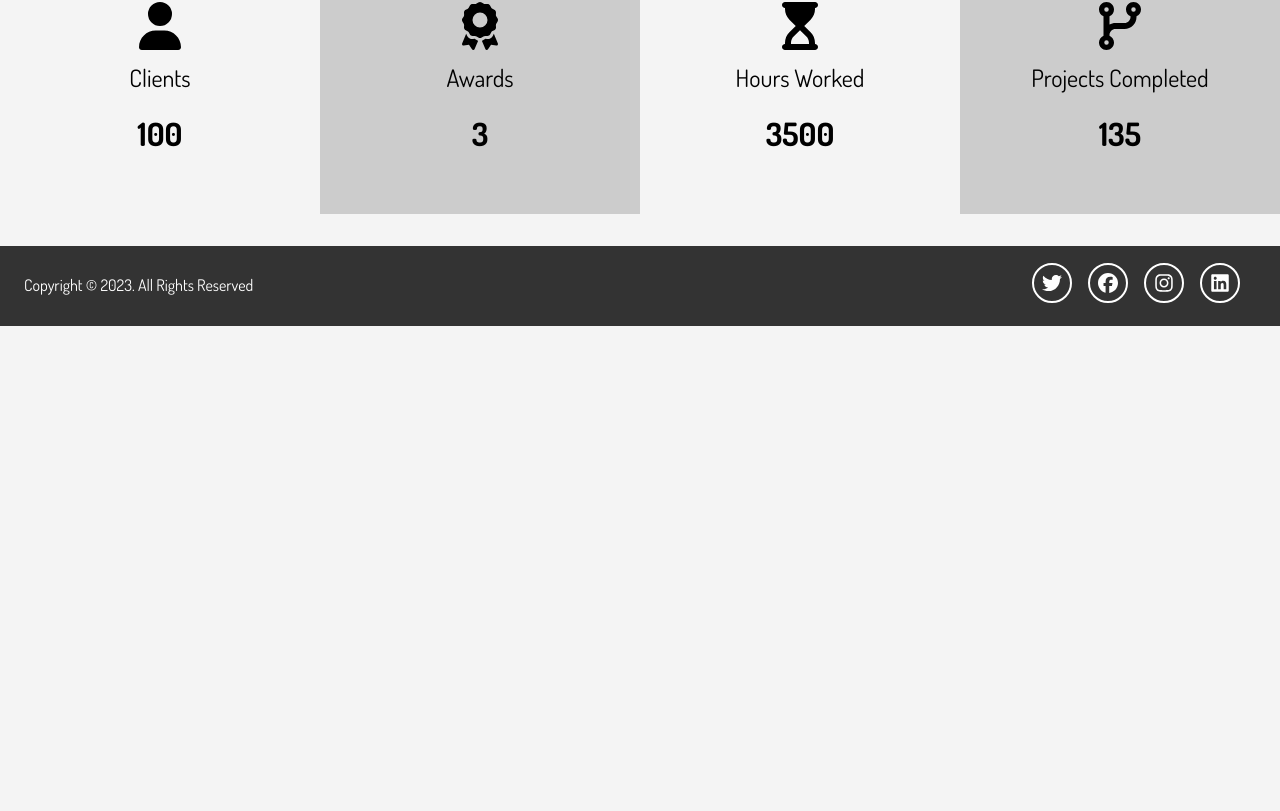
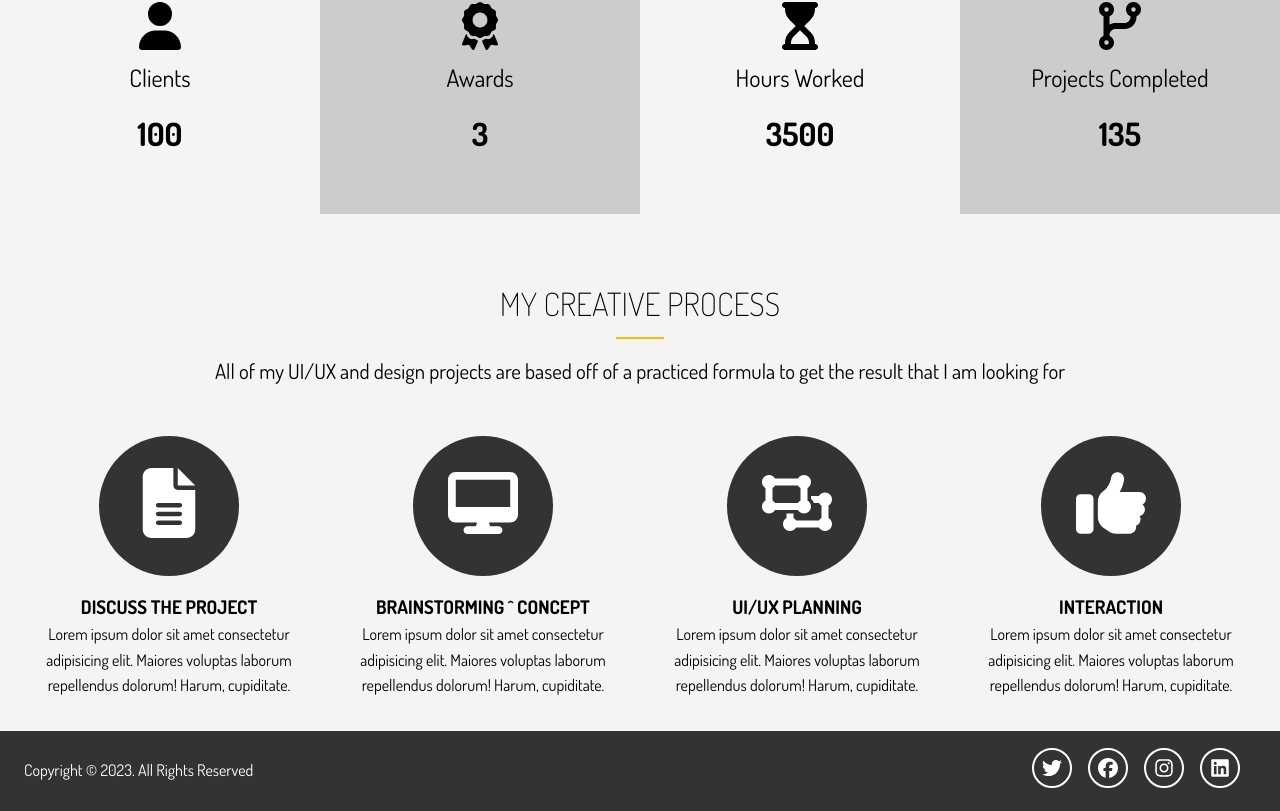
Before and after one commit to Artan-Hysenaj/portfolio, a Next.js app: page / in a window 1280 px wide. Shown: the part 1275-2086 px from the top of the page. Before the commit the page ends 1601 px from the top, so only its background shows below. Built offline with nearby package versions, Linux system fonts and the light colour scheme.

Commit message:
feat: add processes section

```diff
--- /dev/null
+++ b/src/components/processes/processes-item/ProcessesItem.module.scss
@@ -0,0 +1,2 @@
+.container {
+}
--- /dev/null
+++ b/src/components/processes/processes-item/ProcessesItem.tsx
@@ -0,0 +1,22 @@
+import { Process } from '@/types';
+import { FontAwesomeIcon } from '@fortawesome/react-fontawesome';
+
+export type BaseTemplateProps = Process;
+
+const BaseTemplate: React.FC<BaseTemplateProps> = ({
+  icon,
+  title,
+  content,
+}) => {
+  return (
+    <div>
+      <div className="process-wrap">
+        <FontAwesomeIcon icon={icon} size="4x" className="process-wrap-icon" />
+      </div>
+      <h3>{title}</h3>
+      <p>{content}</p>
+    </div>
+  );
+};
+
+export default BaseTemplate;
--- /dev/null
+++ b/src/components/processes/processes-list/ProcessesList.tsx
@@ -0,0 +1,33 @@
+import { Process } from '@/types';
+import ProcessesItem from '../processes-item/ProcessesItem';
+
+export type ProcessesListProps = {
+  processes: Process[];
+};
+
+const ProcessesList: React.FC<ProcessesListProps> = ({ processes }) => {
+  return (
+    <section className="processes text-center py-2">
+      <div className="container">
+        <h2 className="section-title">My Creative Process</h2>
+        <div className="bottom-line"></div>
+        <p className="lead">
+          All of my UI/UX and design projects are based off of a practiced
+          formula to get the result that I am looking for
+        </p>
+        <div className="process">
+          {processes.map((process, index) => (
+            <ProcessesItem
+              key={process.title + index}
+              icon={process.icon}
+              title={process.title}
+              content={process.content}
+            />
+          ))}
+        </div>
+      </div>
+    </section>
+  );
+};
+
+export default ProcessesList;
--- /dev/null
+++ b/src/dummy-data/processes.ts
@@ -0,0 +1,34 @@
+import { Process } from '@/types';
+import {
+  faDesktop,
+  faFileAlt,
+  faObjectUngroup,
+  faThumbsUp,
+} from '@fortawesome/free-solid-svg-icons';
+
+export const processes: Process[] = [
+  {
+    icon: faFileAlt,
+    title: 'Discuss The Project',
+    content:
+      ' Lorem ipsum dolor sit amet consectetur adipisicing elit. Maiores voluptas laborum repellendus dolorum! Harum, cupiditate.',
+  },
+  {
+    icon: faDesktop,
+    title: 'Brainstorming ^ Concept',
+    content:
+      ' Lorem ipsum dolor sit amet consectetur adipisicing elit. Maiores voluptas laborum repellendus dolorum! Harum, cupiditate.',
+  },
+  {
+    icon: faObjectUngroup,
+    title: 'UI/UX Planning',
+    content:
+      ' Lorem ipsum dolor sit amet consectetur adipisicing elit. Maiores voluptas laborum repellendus dolorum! Harum, cupiditate.',
+  },
+  {
+    icon: faThumbsUp,
+    title: 'Interaction',
+    content:
+      ' Lorem ipsum dolor sit amet consectetur adipisicing elit. Maiores voluptas laborum repellendus dolorum! Harum, cupiditate.',
+  },
+];
--- a/src/pages/index.tsx
+++ b/src/pages/index.tsx
@@ -1,16 +1,19 @@
 import PrimaryLayout from '@/components/layouts/primary/PrimaryLayout';
+import ProcessesList from '@/components/processes/processes-list/ProcessesList';
 import Specializations from '@/components/specials/specializations/Specializations';
 import StatsList from '@/components/stats/stats-list/StatsList';
+import { processes } from '@/dummy-data/processes';
+import { specializations } from '@/dummy-data/specializations';
+import { stats } from '@/dummy-data/stats';
 import { Fragment } from 'react';
 import { NextPageWithLayout } from './page';
-import { stats } from '@/dummy-data/stats';
-import { specializations } from '@/dummy-data/specializations';
 
 const Home: NextPageWithLayout = () => {
   return (
     <Fragment>
       <Specializations specializations={specializations} />
       <StatsList stats={stats} />
+      <ProcessesList processes={processes} />
     </Fragment>
   );
 };
--- a/src/styles/globals.scss
+++ b/src/styles/globals.scss
@@ -77,3 +77,39 @@ h4 {
     }
   }
 }
+
+.processes {
+  color: black;
+  .process {
+    display: grid;
+    grid-template-columns: repeat(4, 1fr);
+    grid-gap: 1.5rem;
+    text-align: center;
+
+    &-wrap {
+      margin: 1rem auto;
+      border-radius: 50%;
+      background: $dark-color;
+      color: set-text-color($dark-color);
+      padding: 2rem;
+      width: 140px;
+      height: 140px;
+      text-align: center;
+      position: relative;
+      transition: all 0.5s;
+
+      &-icon {
+        width: 70px;
+        height: 70px;
+        transition: all 0.5s;
+      }
+
+      &:hover {
+        .process-wrap-icon {
+          transform: scale(1.2);
+          color: $main-color;
+        }
+      }
+    }
+  }
+}
--- a/src/types.ts
+++ b/src/types.ts
@@ -11,3 +11,9 @@ export type Specialization = {
   title: string;
   content: string;
 };
+
+export type Process = {
+  icon: IconProp;
+  title: string;
+  content: string;
+};
```
Also changed, not shown: src/components/processes/processes-item/ProcessesItem.mocks.ts (added, +9 -0 lines), src/components/processes/processes-list/ProcessesList.mocks.ts (added, +9 -0 lines), 2 other files (tests, documents, lock files or other folders).
